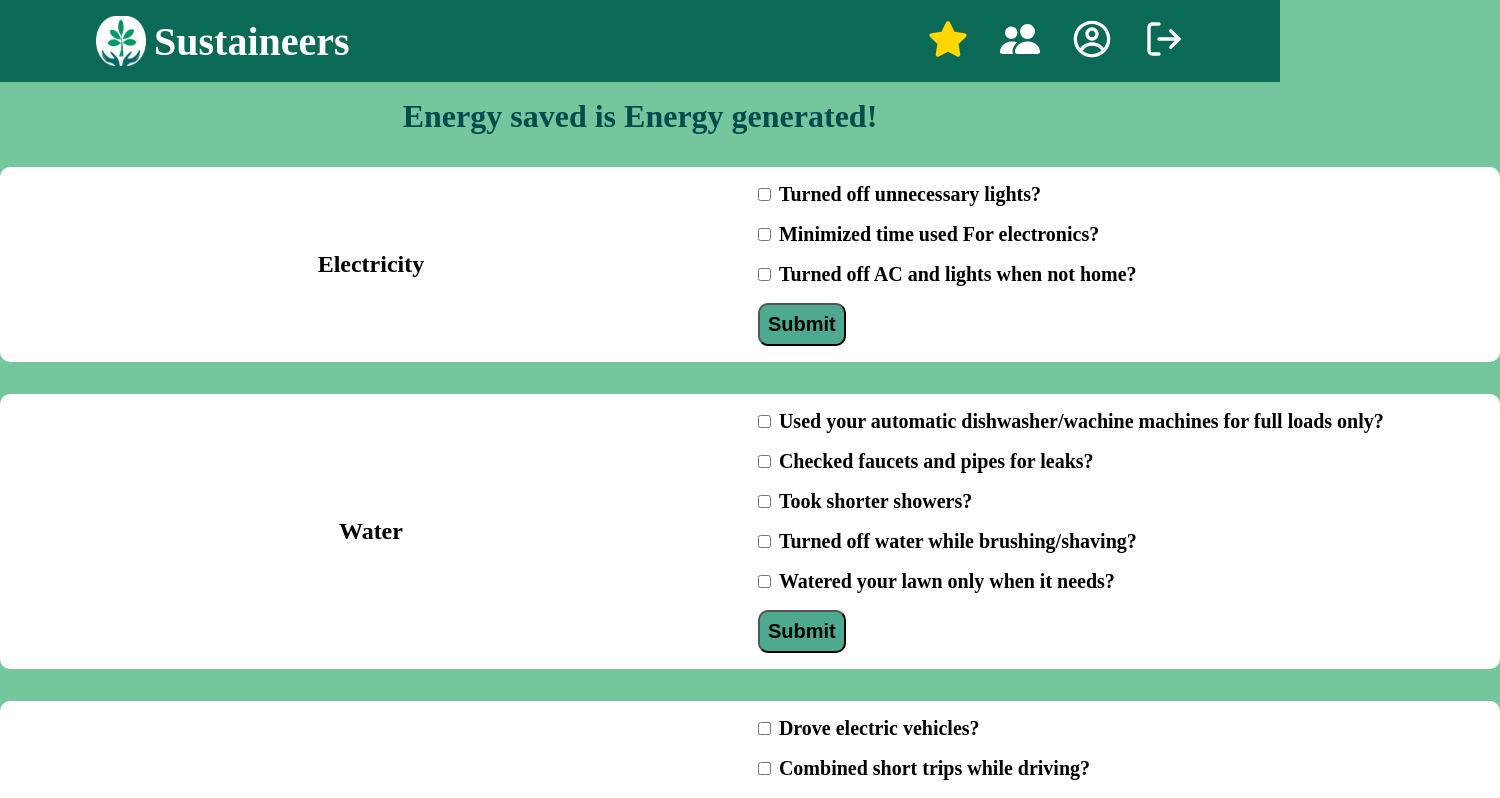
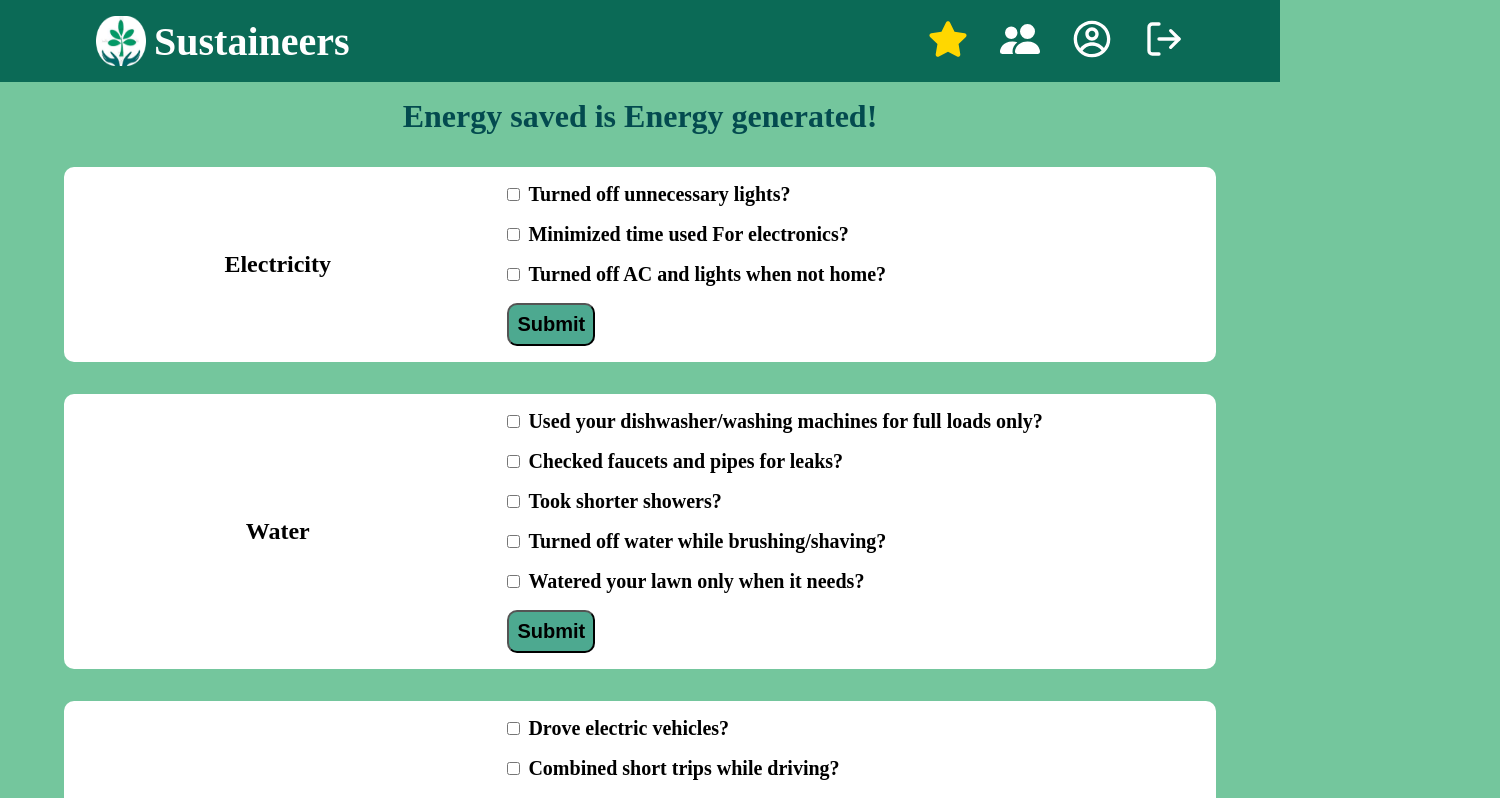
Before and after one commit to macapedi/sustaineers, a React (Create React App) app: page /energy in a window 1280 px wide. Shown: the top 798 px of the page, 1500 px wide, since content can reach past the window. Built offline with nearby package versions, Linux system fonts and the light colour scheme.

Commit message:
fixed card styling

```diff
--- a/src/components/CategoryCard/Category.scss
+++ b/src/components/CategoryCard/Category.scss
@@ -1,7 +1,7 @@
 .card {
   background-color: white;
   display: flex;
-  width: 1500px;
+  width: 90%;
   height: fit-content;
   margin: 2rem auto;
   box-sizing: border-box;
--- a/src/pages/EnergyPage/EnergyPage.js
+++ b/src/pages/EnergyPage/EnergyPage.js
@@ -51,7 +51,7 @@ function EnergyPage() {
           <div className="food-category__form--boxes">
             <input type="checkbox" id="energy" name="energy" value="100" />
             <label htmlFor="energy" className="food-category__form--labels">
-              Used your automatic dishwasher/wachine machines for full loads
+              Used your dishwasher/washing machines for full loads
               only?
             </label>
           </div>
--- a/src/pages/FoodPage/FoodPage.scss
+++ b/src/pages/FoodPage/FoodPage.scss
@@ -13,7 +13,7 @@
   }
 
   &-category {
-    width: 90%;
+    width: 100%;
     margin-top: 1rem;
     margin-bottom: 1rem;
     display: flex;
@@ -21,7 +21,7 @@
     align-items: center;
 
     &__subcategory {
-      width: 100%;
+      width: 60%;
       margin-top: 1rem;
       margin-bottom: 1rem;
       display: flex;
```
